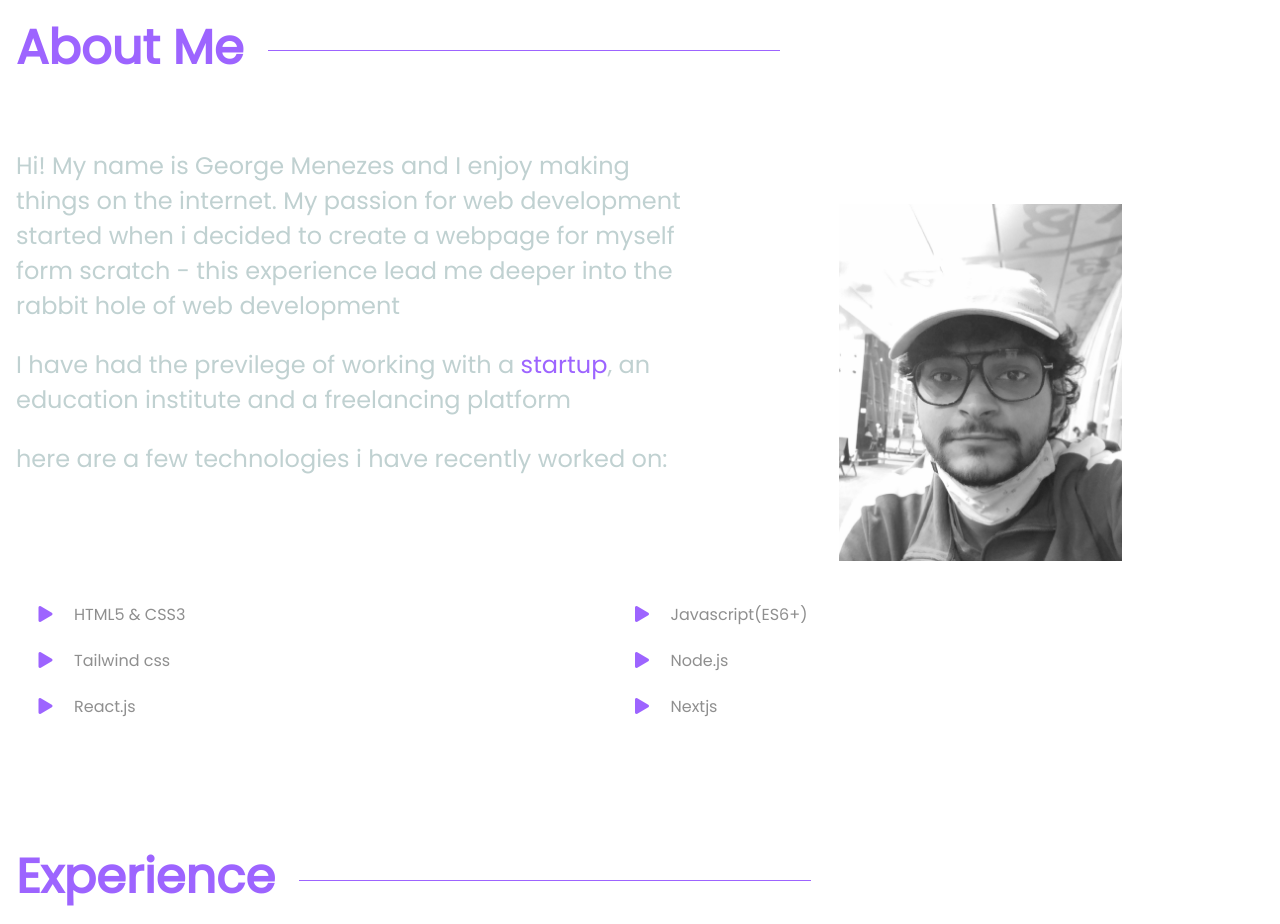
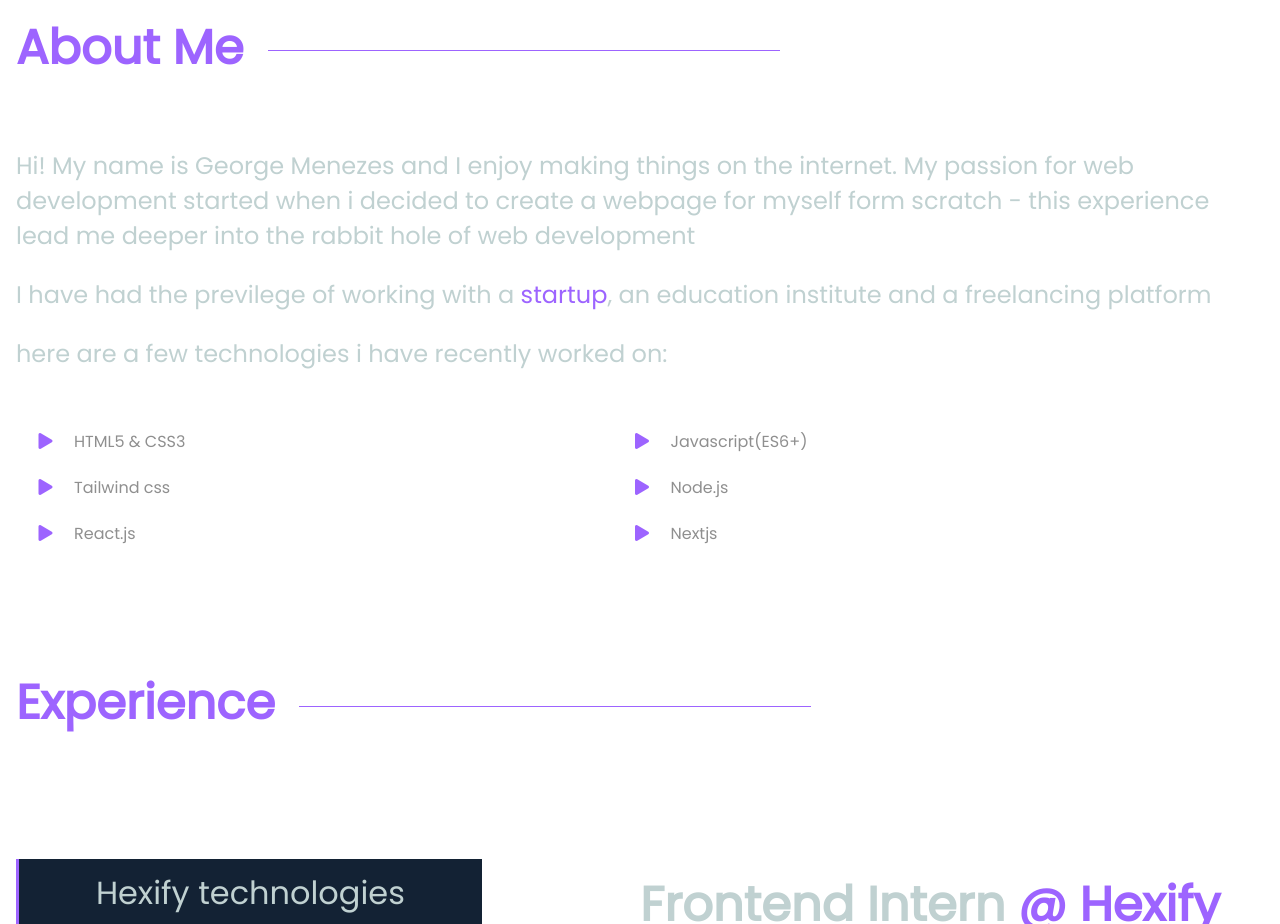
Before and after one commit to gex7777/gex7777.github.io, a plain HTML site: page index.html in a window 1280 px wide. Shown: the part 900-1824 px from the top of the page. Drawn offline with nearby package versions, Linux system fonts and the light colour scheme.

Commit message:
remove pic

```diff
--- a/index.html
+++ b/index.html
@@ -55,7 +55,7 @@
         <h2><span> about me</span></h2>
       </div>
       <div class="about-description">
-      <div class="image-container"><img src="profilepic.jpg" alt="" /></div>
+
       <div class="paragraphs">
       <p>
         Hi! My name is George Menezes and I enjoy making things on the
```
Also changed, not shown: profilepic.jpeg (deleted), profilepic.jpg (deleted).
